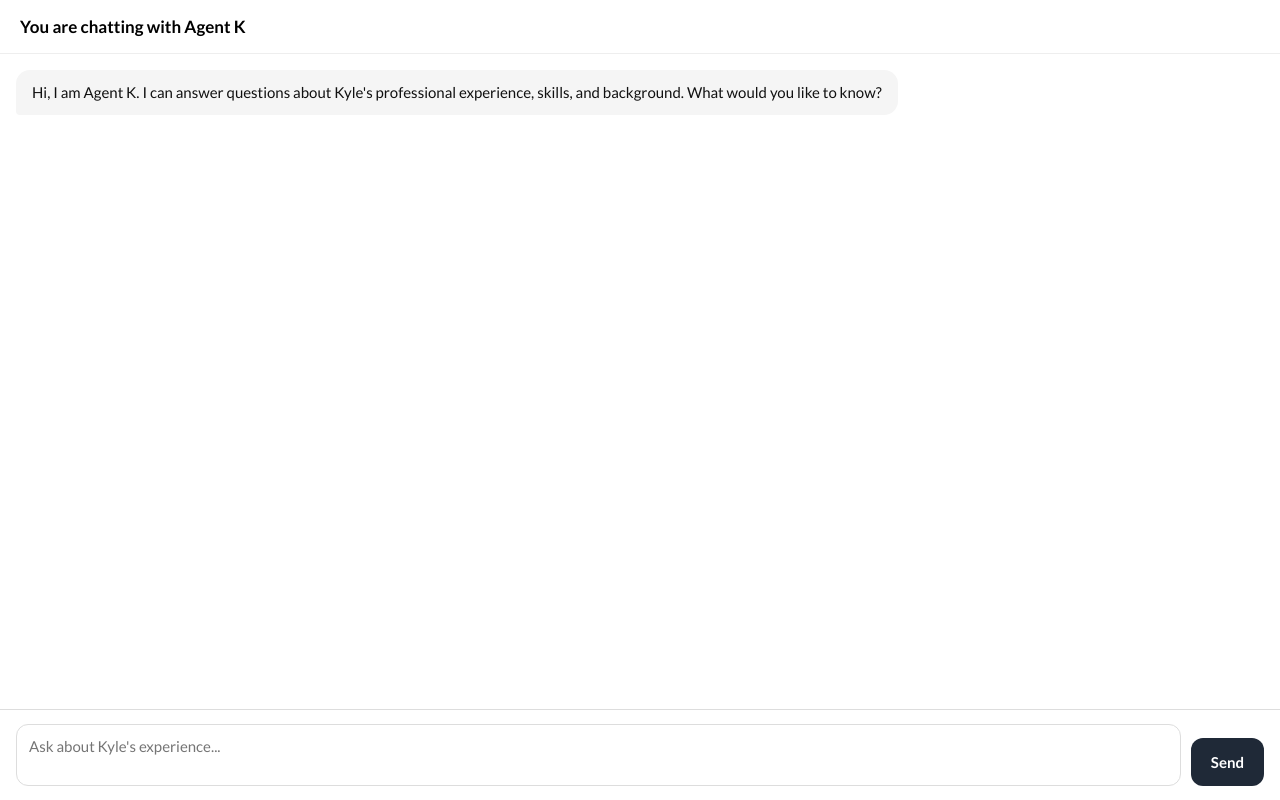
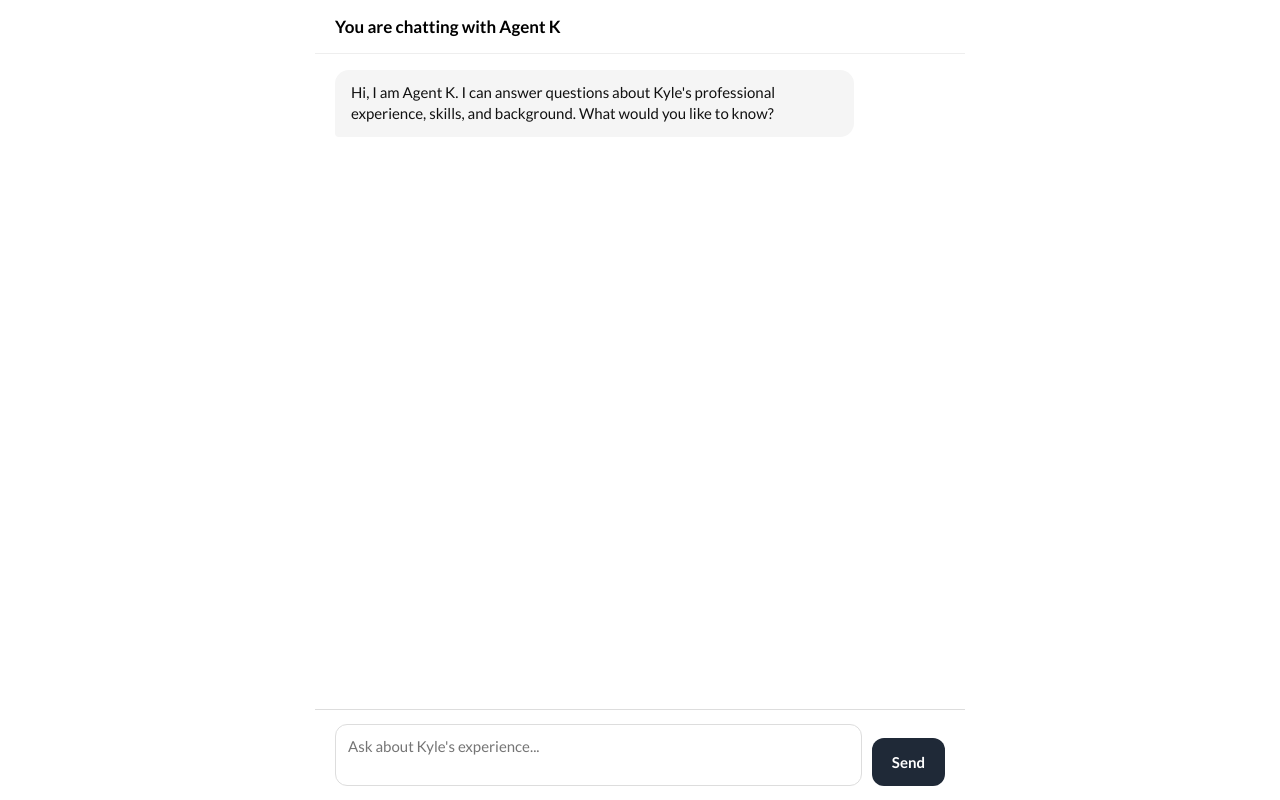
Before and after one commit to lamkyk/agentkyle-popup, a website: page index.html in a window 1280 px wide. Drawn offline with Linux system fonts and the light colour scheme.

Commit message:
Update index.html

```diff
--- a/index.html
+++ b/index.html
@@ -41,11 +41,21 @@ html, body {
   flex-shrink: 0;
 }
 
+/* CHAT MOBILE LAYOUT — centered column */
+.chat-inner {
+  width: 100%;
+  max-width: 650px;      /* Chat mobile column width */
+  margin: 0 auto;
+  height: 100%;
+  display: flex;
+  flex-direction: column;
+}
+
 /* ONLY scroll area */
 #chatBody {
   flex: 1;
   overflow-y: scroll;
-  padding: 16px;
+  padding: 16px 20px;  /* L/R padding like Chat */
   display: flex;
   flex-direction: column;
   gap: 14px;
@@ -66,7 +76,7 @@ html, body {
 }
 
 #chatBody::-webkit-scrollbar-track {
-  background: white; /* or transparent */
+  background: white; /* matches Chat mobile */
 }
 
 #chatBody::-webkit-scrollbar-thumb {
@@ -80,7 +90,7 @@ html, body {
 }
 
 #inputBar {
-  padding: 14px 16px;
+  padding: 14px 20px; /* match Chat padding */
   background: #fff;
   border-top: 1px solid #ddd;
   display: flex;
@@ -128,7 +138,7 @@ html, body {
 }
 
 .bubble {
-  max-width: 80%;
+  max-width: 85%;  /* More mobile-friendly */
   padding: 12px 16px;
   border-radius: 14px;
   font-size: 15px;
@@ -152,6 +162,7 @@ html, body {
 <body>
 
 <div class="wrapper">
+  <div class="chat-inner">
     <div class="header">You are chatting with Agent K</div>
 
     <div id="chatBody"></div>
@@ -166,6 +177,7 @@ html, body {
         spellcheck="false"
       ></textarea>
       <button id="sendBtn">Send</button>
+    </div>
   </div>
 </div>
 
```
Lines whose indentation alone changed are shown as unchanged.
